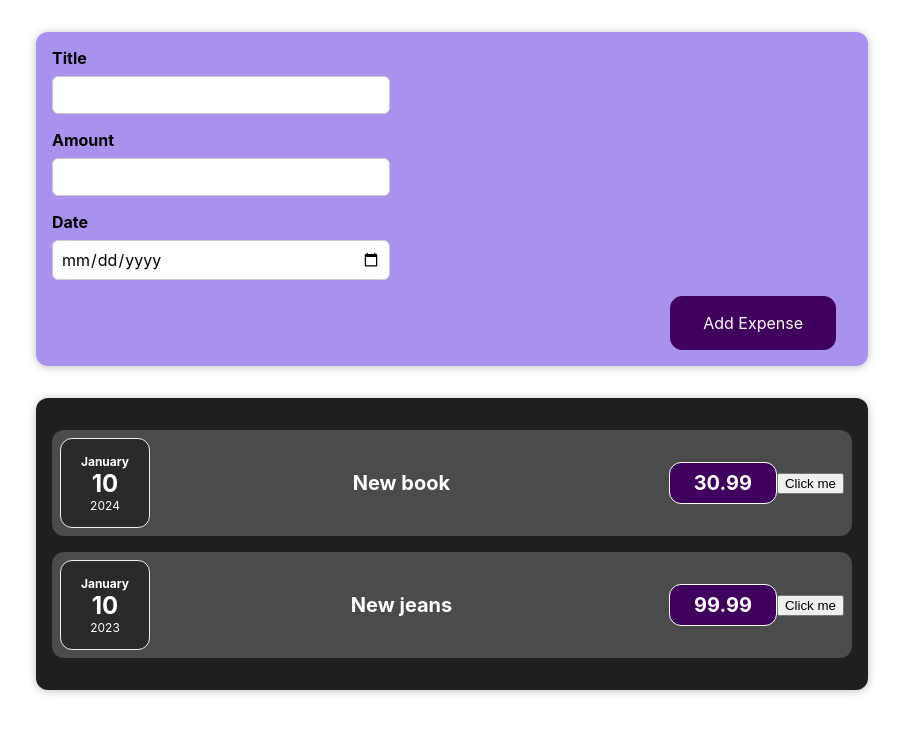
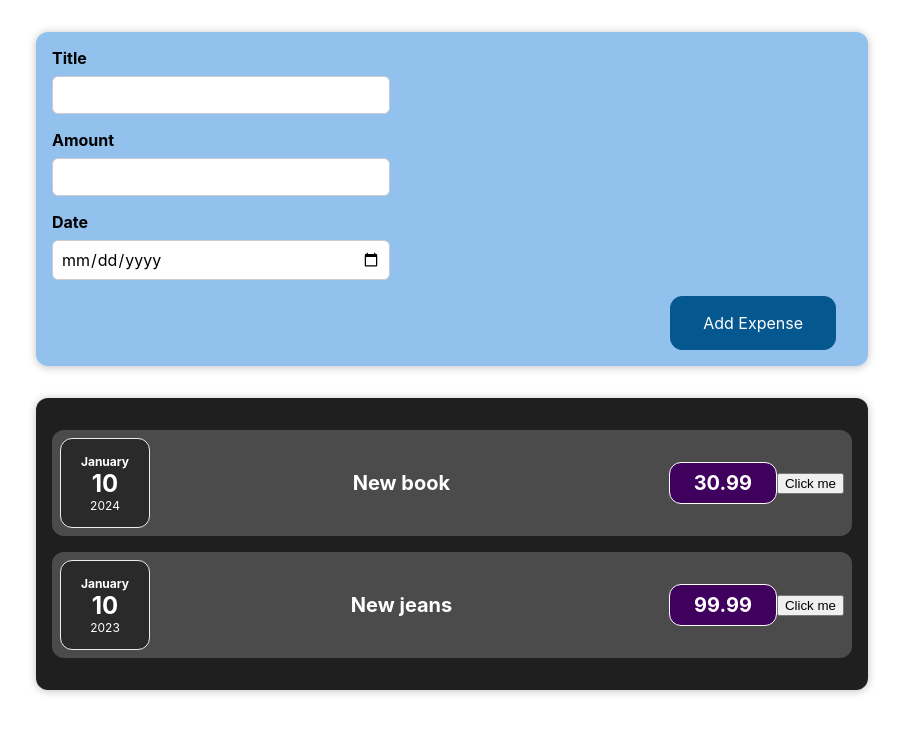
Before and after one commit to essandora/expenses-react-proj, a React (Create React App) app: page / in a window 1280 px wide. Shown: the top 734 px of the page, without its empty margins (188-1091 px from the left). Built offline with nearby package versions, Linux system fonts and the light colour scheme.

Commit message:
changed colors

```diff
--- a/src/components/NewExpense/ExpenseForm.js
+++ b/src/components/NewExpense/ExpenseForm.js
@@ -15,6 +15,7 @@ const ExpenseForm = (props) => {
     const dateChangeHandler = (event) => {
         setEnteredDate(event.target.value)
     }
+
 
     return(
         <form>
--- a/src/components/NewExpense/NewExpense.css
+++ b/src/components/NewExpense/NewExpense.css
@@ -1,5 +1,5 @@
 .new-expense {
-    background-color: #a892ee;
+    background-color: #92c1ee;
     padding: 1rem;
     margin: 2rem auto;
     width: 50rem;
@@ -13,8 +13,8 @@
     font: inherit;
     cursor: pointer;
     padding: 1rem 2rem;
-    border: 1px solid #40005d;
-    background-color: #40005d;
+    border: 1px solid #05588f;
+    background-color: #05588f;
     color: white;
     border-radius: 12px;
     margin-right: 1rem;
@@ -22,7 +22,7 @@
 
 .new-expense button:hover,
 .new-expense button:active {
-    background-color: #510674;
+    background-color: #021555;
     border-color: #510674;
 }
 
```
